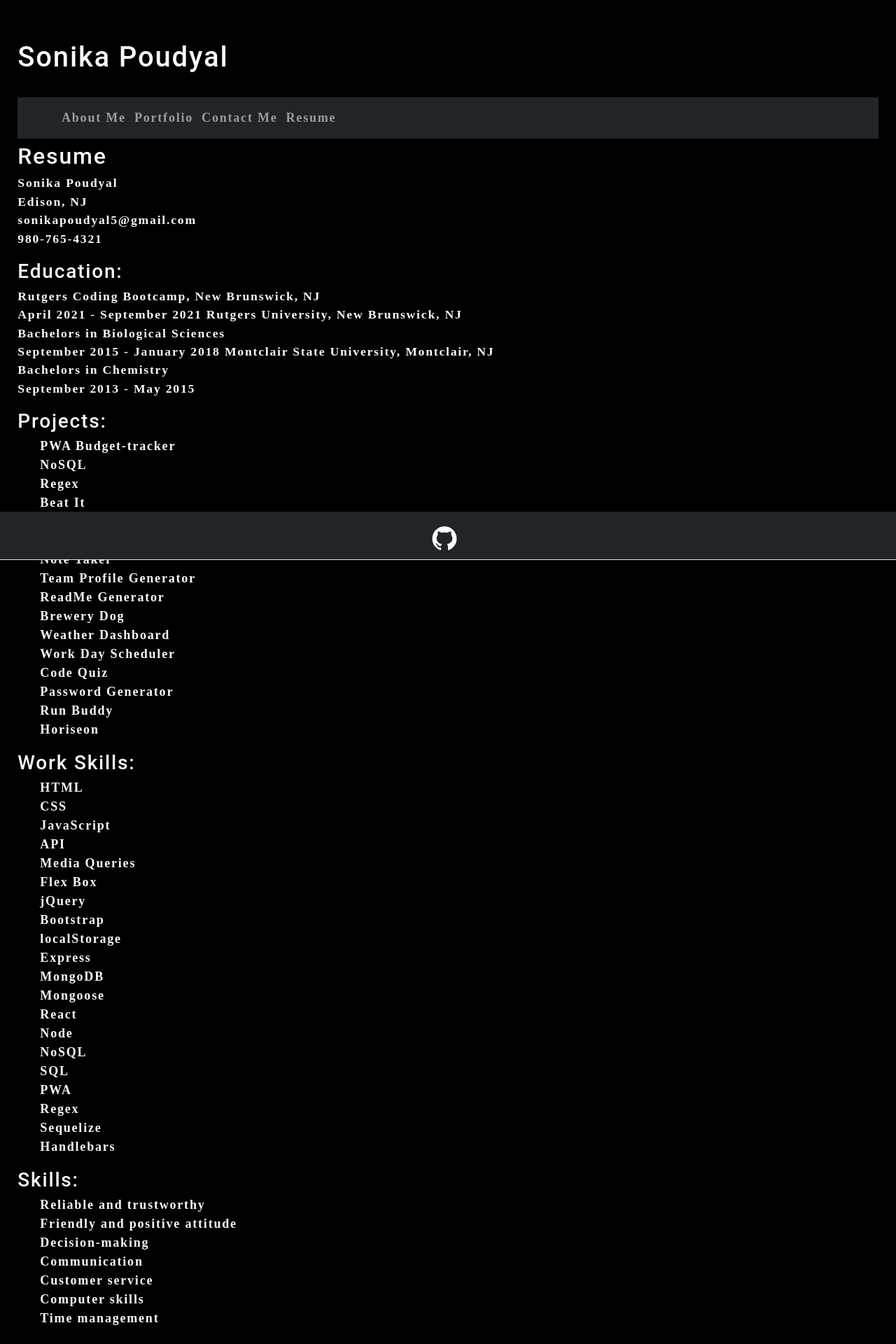
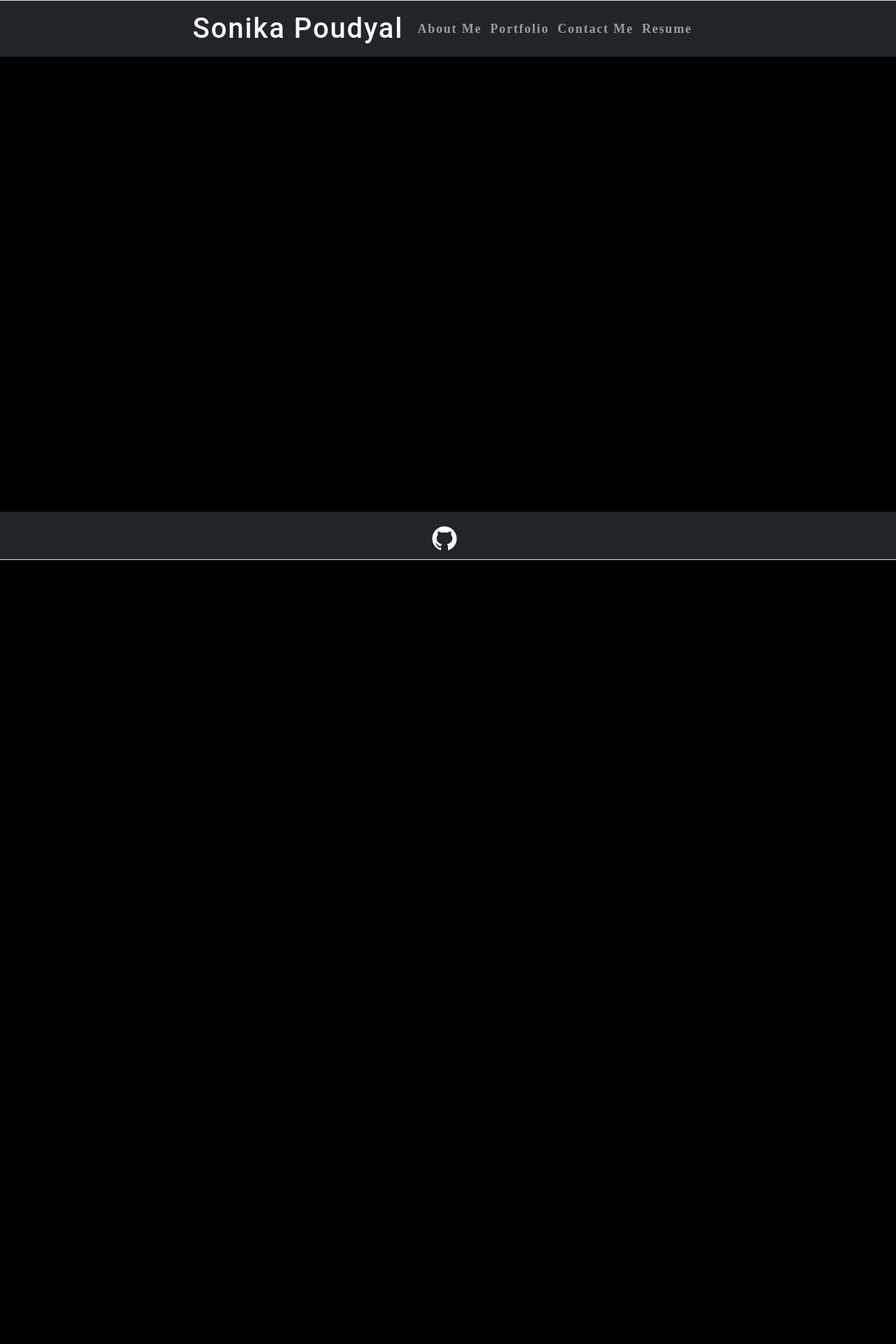
Before and after one commit to sonipoud/portfolio-reaction, a React (Create React App) app in the folder client/: page /resume in a window 1280 px wide. Shown: the top 1920 px of the page at 70% size. After the commit the page ends 851 px from the top, so only its background shows below. Built offline with nearby package versions, Linux system fonts and the light colour scheme; the HTML template or start-up script is replaced by a standard one.

Commit message:
resume added

```diff
--- a/client/src/components/About/index.js
+++ b/client/src/components/About/index.js
@@ -1,6 +1,6 @@
 import React from 'react';
 import { Card } from 'react-bootstrap';
-import coverImage from '../../assets/images/cover.jpg';
+// import coverImage from '../../assets/images/cover.jpg';
 import './style.css';
 
 function About() {
--- a/client/src/components/Header/index.js
+++ b/client/src/components/Header/index.js
@@ -5,10 +5,12 @@ import { Link } from 'react-router-dom';
 
 function Header() {
     return (
-        <div>
-            <Link to="/"><h1> Sonika Poudyal </h1></Link>
-            <Navigation />
-        </div>
+        <header className="text-center text-lg-start bg-dark fixed-top">
+            <section className="d-flex justify-content-center p-2 border-top">
+                <Link to="/"><h1> Sonika Poudyal </h1></Link>
+                <Navigation />
+            </section>
+        </header>
     )
 }
 
--- a/client/src/components/Navigation/index.js
+++ b/client/src/components/Navigation/index.js
@@ -6,14 +6,12 @@ function Navigation() {
     return (
         <Navbar bg="dark" variant="dark">
             <Container>
-                <Navbar.Collapse className="justify-content-end">
-                    <Nav className="me-auto text-center flex-row">
+                    <Nav>
                         <Nav.Link href="/"> About Me </Nav.Link>
                         <Nav.Link href="/portfolio"> Portfolio </Nav.Link>
                         <Nav.Link href="/contact"> Contact Me </Nav.Link>
-                        <Nav.Link href="/resume" > Resume </Nav.Link>
+                        <Nav.Link href="/resume"> Resume </Nav.Link>
                     </Nav>
-                </Navbar.Collapse>
             </Container>
         </Navbar>
     )
--- a/client/src/components/Resume/index.js
+++ b/client/src/components/Resume/index.js
@@ -1,90 +1,13 @@
 import React from 'react';
+import { AiOutlineFilePdf } from 'react-icons/ai';
 
 function Resume() {
     return (
-        <div>
-            <h2> Resume </h2>
-            <p class="top">
-                Sonika Poudyal <br />
-                Edison, NJ <br />
-                sonikapoudyal5@gmail.com <br />
-                980-765-4321 <br />
-            </p>
-
-            <h3> Education: </h3>
-            <p>
-                Rutgers Coding Bootcamp, New Brunswick, NJ <br />
-                April 2021 - September 2021
-
-
-
-                Rutgers University, New Brunswick, NJ <br />
-                Bachelors in Biological Sciences <br />
-                September 2015 - January 2018
-
-
-
-                Montclair State University, Montclair, NJ <br />
-                Bachelors in Chemistry <br />
-                September 2013 - May 2015
-            </p>
-
-            <h3> Projects: </h3>
-            <ul>
-                <li>PWA Budget-tracker</li>
-                <li>NoSQL</li>
-                <li>Regex</li>
-                <li>Beat It</li>
-                <li>My Blog</li>
-                <li>E-commerce BackEnd</li>
-                <li>Note Taker</li>
-                <li>Team Profile Generator</li>
-                <li>ReadMe Generator</li>
-                <li>Brewery Dog</li>
-                <li>Weather Dashboard</li>
-                <li>Work Day Scheduler</li>
-                <li>Code Quiz</li>
-                <li>Password Generator</li>
-                <li>Run Buddy</li>
-                <li>Horiseon</li>
-            </ul>
-
-
-            <h3> Work Skills: </h3>
-            <ul>
-                <li>HTML</li>
-                <li>CSS</li>
-                <li>JavaScript</li>
-                <li>API</li>
-                <li>Media Queries</li>
-                <li>Flex Box</li>
-                <li>jQuery</li>
-                <li>Bootstrap</li>
-                <li>localStorage</li>
-                <li>Express</li>
-                <li>MongoDB</li>
-                <li>Mongoose</li>
-                <li>React</li>
-                <li>Node</li>
-                <li>NoSQL</li>
-                <li>SQL</li>
-                <li>PWA</li>
-                <li>Regex</li>
-                <li>Sequelize</li>
-                <li>Handlebars</li>
-            </ul>
-
-            <h3> Skills: </h3>
-
-            <ul>
-                <li> Reliable and trustworthy</li>
-                <li>Friendly and positive attitude</li>
-                <li>Decision-making</li>
-                <li>Communication</li>
-                <li>Customer service</li>
-                <li>Computer skills </li>
-                <li>Time management</li>
-            </ul>
+        <div className="d-flex justify-content-center">
+            <a href="../../assets/resume/resume.pdf">
+                <AiOutlineFilePdf />
+            </a>
+            <h4> Click the icon to view the resume </h4>
         </div>
     )
 }
```
Also changed, not shown: 1 other file (tests, documents, lock files or other folders).
